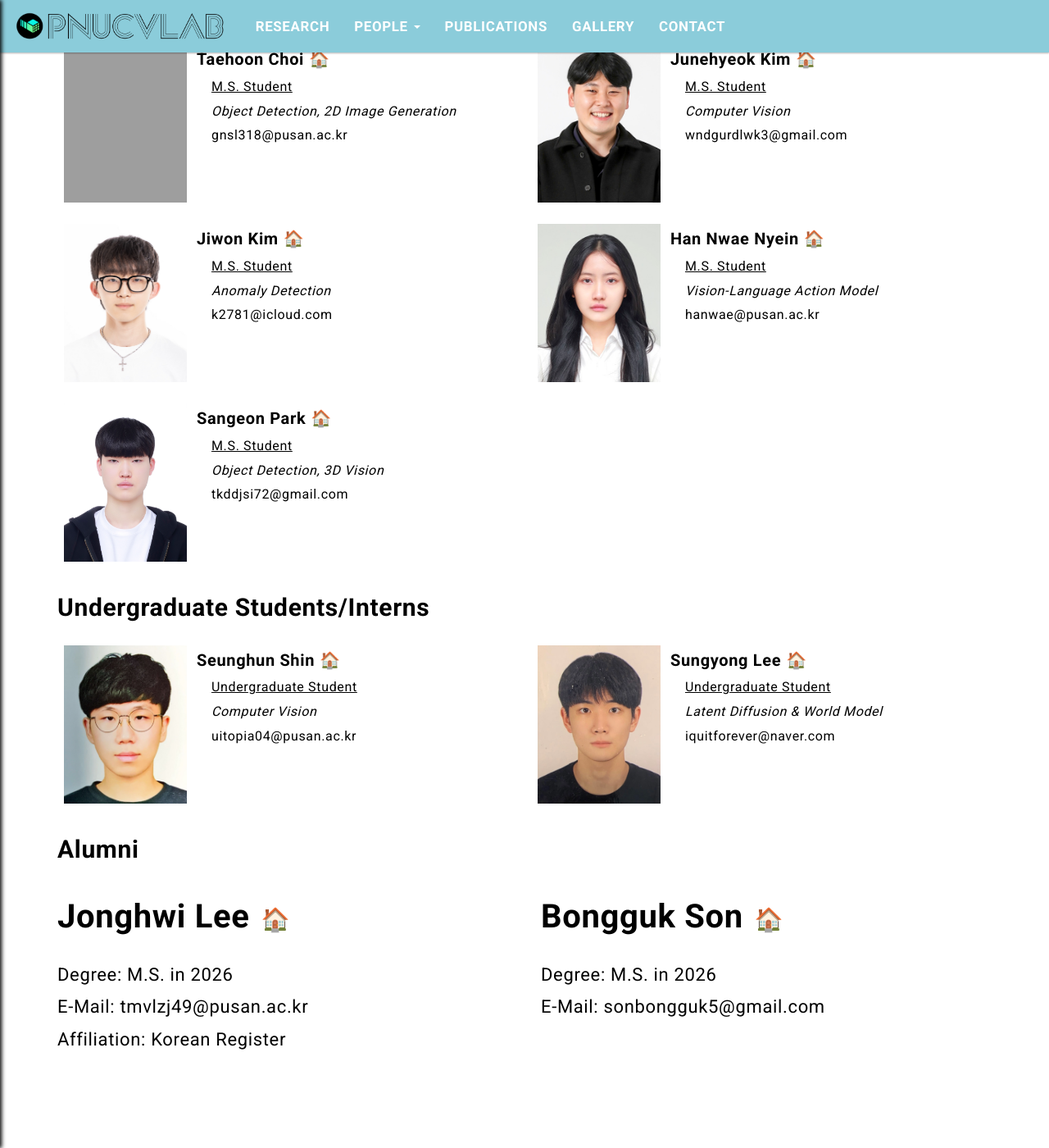
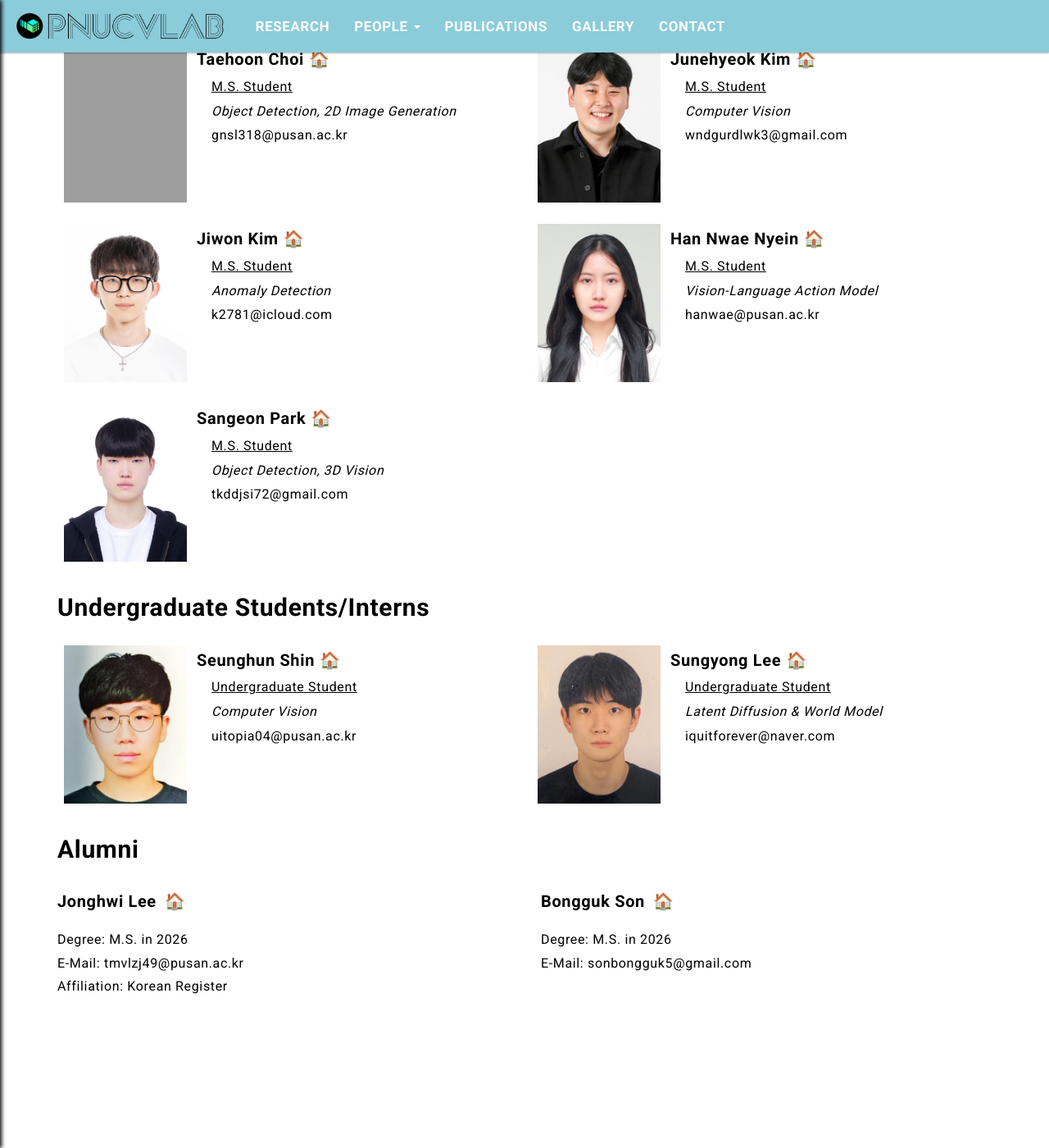
Before and after one commit to pnucvlab/pnucvlab.github.io, a Jekyll site: the page built from pages/people/members.html, in a window 1280 px wide and 1400 px high, scrolled down 462 px. Shown: the whole window at 82% size. Built offline with Jekyll 4.4.1, drawn with Linux system fonts in a browser that asks for light colours; grey boxes are pictures that could not be loaded.

Commit message:
Match alumni typography to student profiles

```diff
--- a/assets/css/main.css
+++ b/assets/css/main.css
@@ -587,12 +587,12 @@ body {
 
 .alumni-name .name {
 	font-weight: bold;
-	font-size: 40px;
-	margin-right: 10px;
+	font-size: 20px;
+	margin-right: 6px;
 }
 
 .alumni-name .home-icon {
-	font-size: 28px;
+	font-size: 20px;
 	color: #007bff;
 	text-decoration: none;
 }
@@ -603,7 +603,7 @@ body {
 
 .alumni-details {
 	margin-top: 14px;
-	font-size: 22px;
+	font-size: 16px;
 	color: #000;
 	line-height: 1.8;
 }
```
